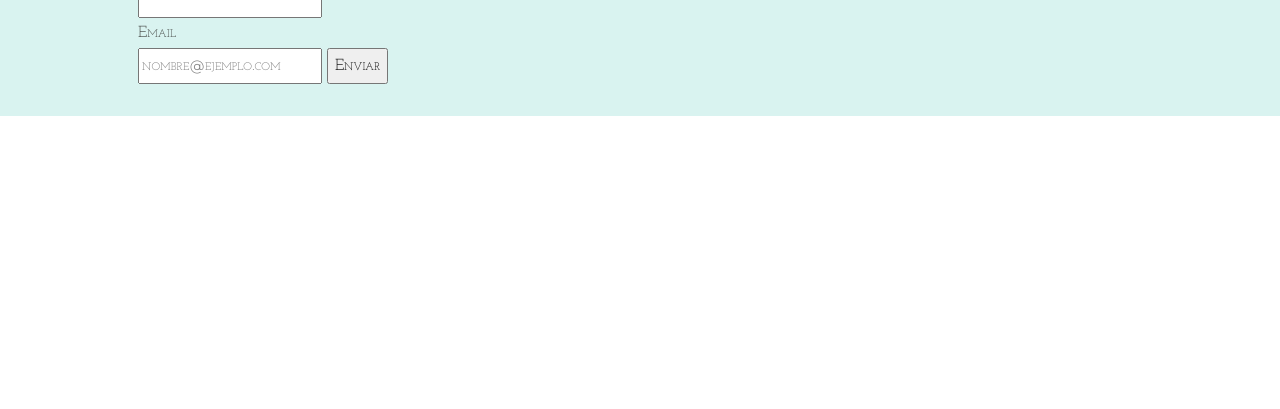
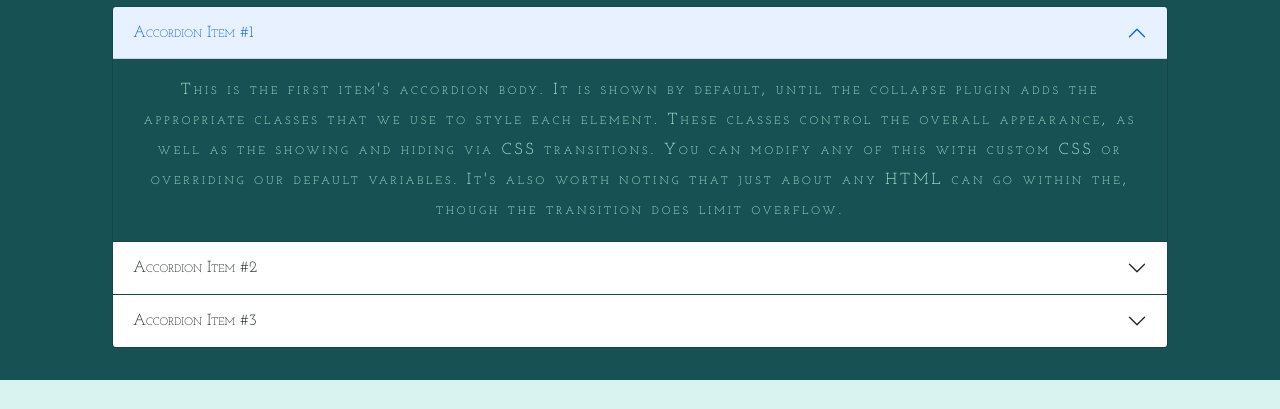
Before and after one commit to rociosoldati/fromthesouth, a plain HTML site: page index.html in a window 1280 px wide. Shown: the part 2096-2505 px from the top of the page. Before the commit the page ends 2212 px from the top, so only its background shows below. Drawn offline with nearby package versions, Linux system fonts and the light colour scheme.

Commit message:
agrego preguntas frecuentes

```diff
--- a/index.html
+++ b/index.html
@@ -112,6 +112,45 @@
               <a href="#"><img src="imagenes/Tronador amplia.jpg" class="foto foto--primera transiciones Centrar bordesRedondeados" width="500px" alt="Panoramica Cerro Campanario" title="Panoramica Cerro Campanario"></a>
             </div>
         </div>
+        <h2 class="presentacion__subtitulo subrayado">Preguntas frecuentes:</h2>
+        <div class="accordion mayuscula colorpreguntas div__preguntas" id="accordionExample">
+          <div class="accordion-item section__color">
+            <h2 class="accordion-header" id="headingOne">
+              <button class="accordion-button mayuscula" type="button" data-bs-toggle="collapse" data-bs-target="#collapseOne" aria-expanded="true" aria-controls="collapseOne">
+                Accordion Item #1
+              </button>
+            </h2>
+            <div id="collapseOne" class="accordion-collapse collapse show" aria-labelledby="headingOne" data-bs-parent="#accordionExample">
+              <div class="accordion-body">
+                This is the first item's accordion body. It is shown by default, until the collapse plugin adds the appropriate classes that we use to style each element. These classes control the overall appearance, as well as the showing and hiding via CSS transitions. You can modify any of this with custom CSS or overriding our default variables. It's also worth noting that just about any HTML can go within the, though the transition does limit overflow.
+              </div>
+            </div>
+          </div>
+          <div class="accordion-item section__color">
+            <h2 class="accordion-header" id="headingTwo">
+              <button class="accordion-button collapsed mayuscula" type="button" data-bs-toggle="collapse" data-bs-target="#collapseTwo" aria-expanded="false" aria-controls="collapseTwo">
+                Accordion Item #2
+              </button>
+            </h2>
+            <div id="collapseTwo" class="accordion-collapse collapse" aria-labelledby="headingTwo" data-bs-parent="#accordionExample">
+              <div class="accordion-body">
+                This is the second item's accordion body. It is hidden by default, until the collapse plugin adds the appropriate classes that we use to style each element. These classes control the overall appearance, as well as the showing and hiding via CSS transitions. You can modify any of this with custom CSS or overriding our default variables. It's also worth noting that just about any HTML can go within the, though the transition does limit overflow.
+              </div>
+            </div>
+          </div>
+          <div class="accordion-item section__color">
+            <h2 class="accordion-header" id="headingThree">
+              <button class="accordion-button collapsed mayuscula" type="button" data-bs-toggle="collapse" data-bs-target="#collapseThree" aria-expanded="false" aria-controls="collapseThree">
+                Accordion Item #3
+              </button>
+            </h2>
+            <div id="collapseThree" class="accordion-collapse collapse" aria-labelledby="headingThree" data-bs-parent="#accordionExample">
+              <div class="accordion-body">
+                This is the third item's accordion body. t is hidden by default, until the collapse plugin adds the appropriate classes that we use to style each element. These classes control the overall appearance, as well as the showing and hiding via CSS transitions. You can modify any of this with custom CSS or overriding our default variables. It's also worth noting that just about any HTML can go within the though the transition does limit overflow.
+              </div>
+            </div>
+          </div>
+        </div>
     </section>
     <footer class="footer flex-container1 section__color--claro">
         <div>
--- a/mi_repositorio/scss/_colores.scss
+++ b/mi_repositorio/scss/_colores.scss
@@ -17,4 +17,8 @@
     .section__color--semiclaro {
         color: $celeste;
     }
+
+    .colorpreguntas {
+        color: $verde-agua;
+    }
 }
--- a/mi_repositorio/scss/_estructura.scss
+++ b/mi_repositorio/scss/_estructura.scss
@@ -112,6 +112,14 @@
         font-weight: 700;
         font-size: $tamaño;
         text-align: center;
+    }
+
+    .div__preguntas {
+        letter-spacing: 0.188rem;
+        font-size: $tamaño;
+        text-align: center;
+        padding: 2rem;
+        width: 70rem;
     }
 
     .box {
--- a/mi_repositorio/scss/_letras.scss
+++ b/mi_repositorio/scss/_letras.scss
@@ -2,6 +2,10 @@
 
     .mayuscula {
         font-variant: small-caps;
+    }
+
+    .subrayado {
+        text-decoration: underline;
     }
 
     label {
```
Also changed, not shown: mi_repositorio/css/main.css.
